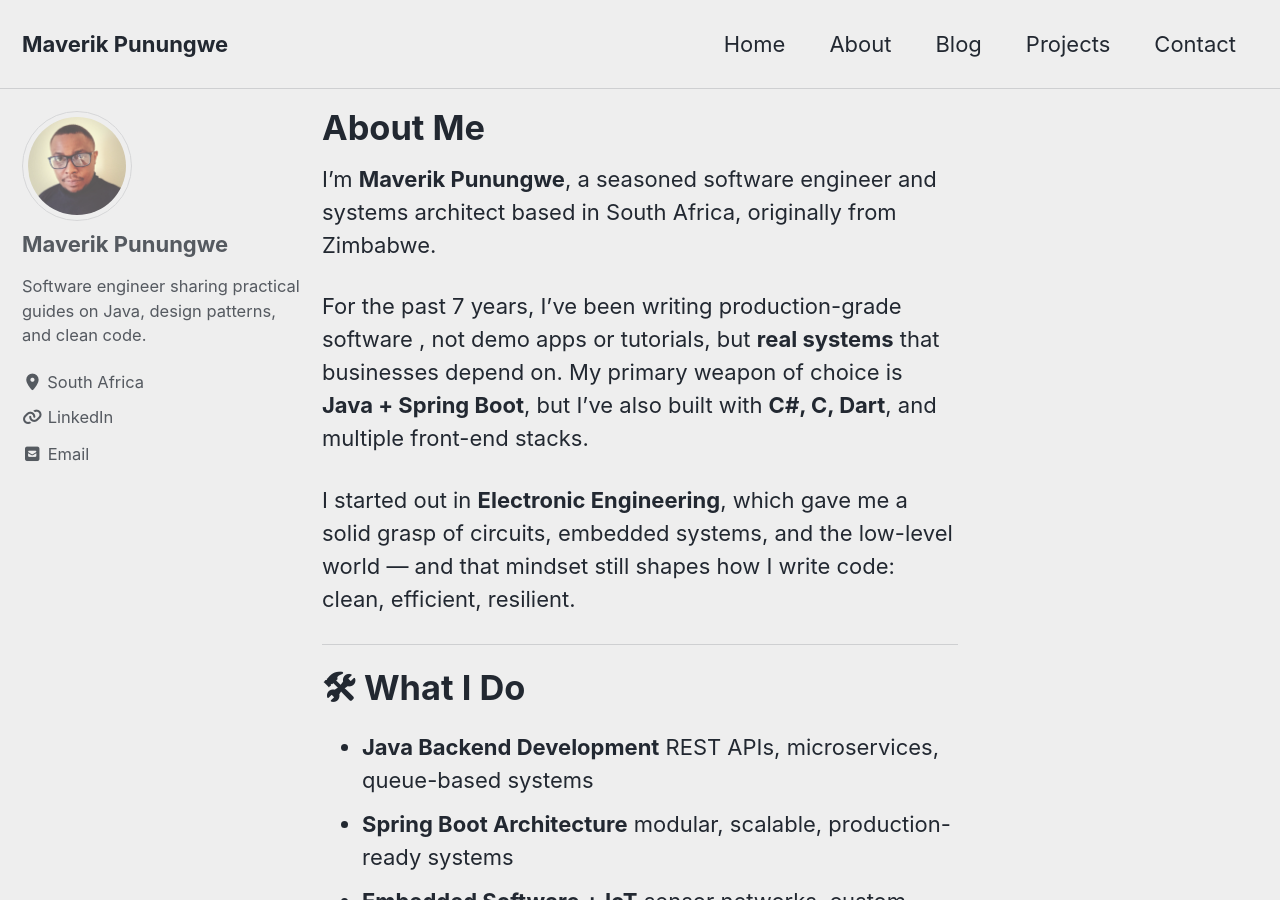
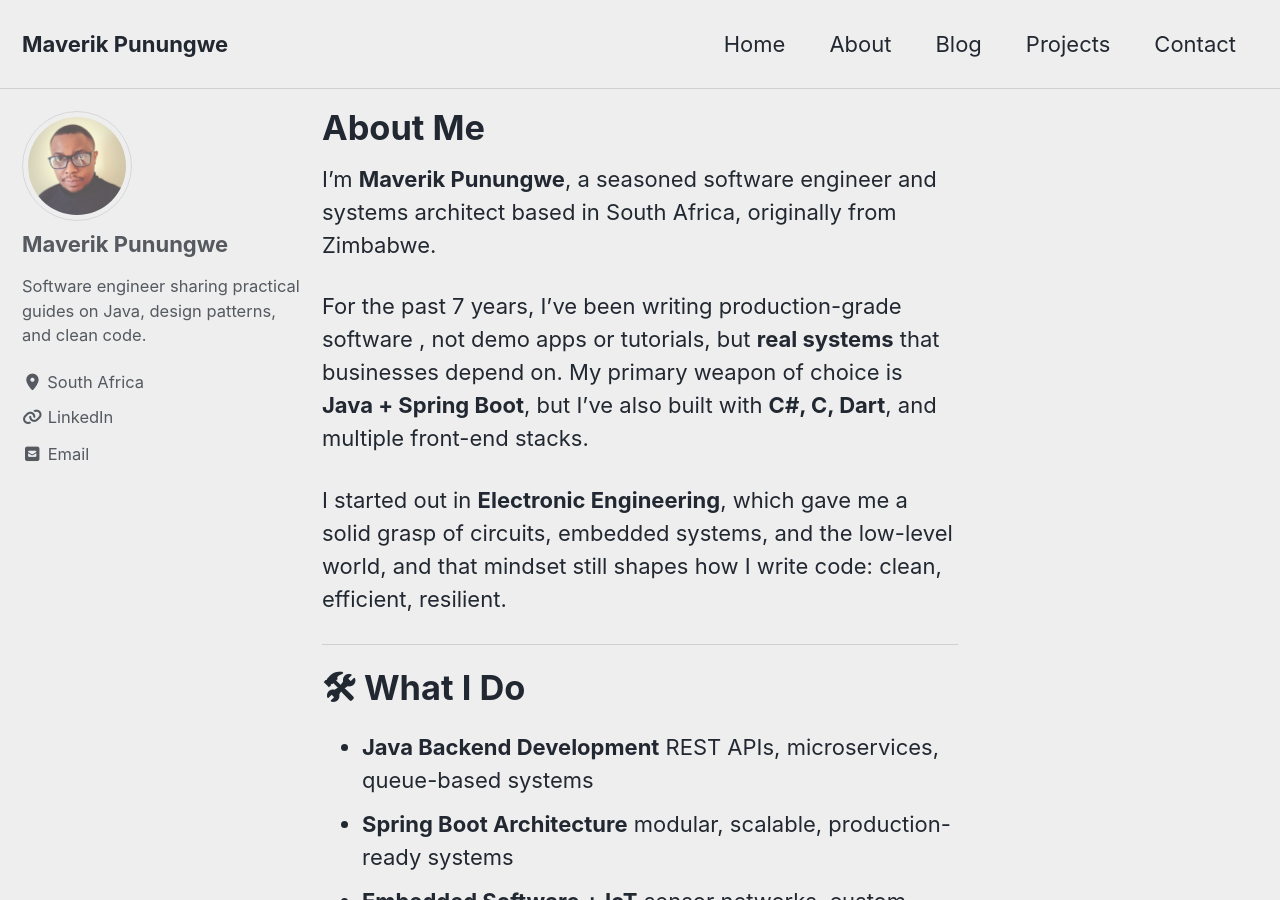
Before and after one commit to MickPunungwe3000/mickpunungwe3000.github.io, a Jekyll site: the page built from about.md, in a window 1280 px wide and 900 px high. Built offline with Jekyll 4.4.1, drawn with Linux system fonts in a browser that asks for light colours; cached includes are drawn as plain includes.

```diff
--- a/about.md
+++ b/about.md
@@ -9,7 +9,7 @@ I'm **Maverik Punungwe**, a seasoned software engineer and systems architect bas
 
 For the past 7 years, I’ve been writing production-grade software , not demo apps or tutorials, but **real systems** that businesses depend on. My primary weapon of choice is **Java + Spring Boot**, but I’ve also built with **C#, C, Dart**, and multiple front-end stacks.
 
-I started out in **Electronic Engineering**, which gave me a solid grasp of circuits, embedded systems, and the low-level world — and that mindset still shapes how I write code: clean, efficient, resilient.
+I started out in **Electronic Engineering**, which gave me a solid grasp of circuits, embedded systems, and the low-level world, and that mindset still shapes how I write code: clean, efficient, resilient.
 
 ---
 
```
